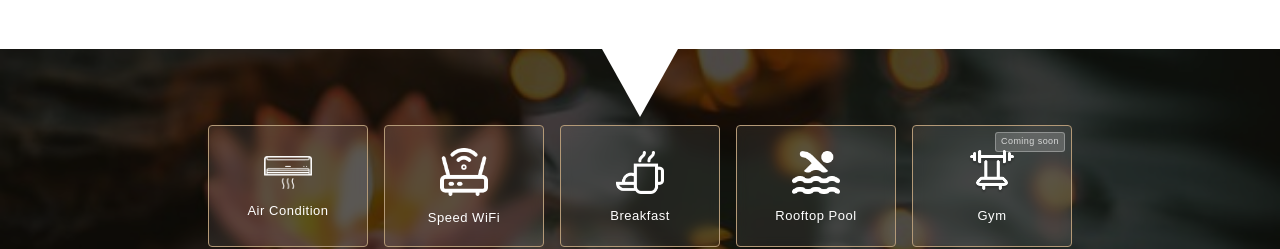
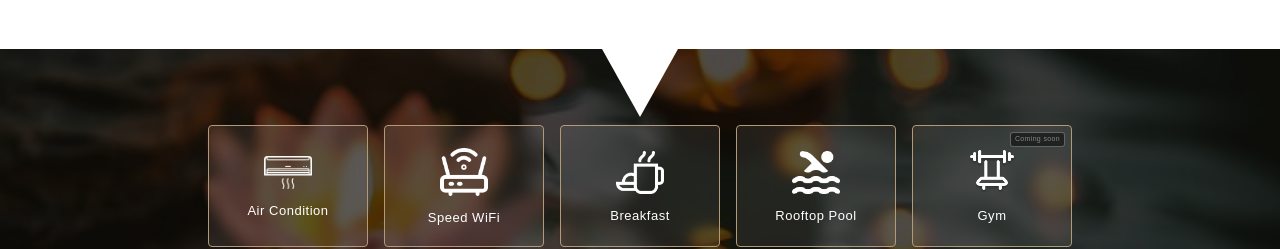
Before and after one commit to isurinduwick/Hotel-Emerald-Bay-Resort-Front-End, a Next.js app in the folder emerald-bay-frontend/: page / in a window 1280 px wide. Shown: the part 1400-1649 px from the top of the page. Built offline with nearby package versions, Linux system fonts and the light colour scheme; a web font is replaced by a local one.

Commit message:
style: reduce 'Coming soon' label size and update color opacity

```diff
--- a/emerald-bay-frontend/src/components/ServicesSection.tsx
+++ b/emerald-bay-frontend/src/components/ServicesSection.tsx
@@ -152,14 +152,14 @@ export default function ServicesSection() {
                       position: "absolute",
                       top: "6px",
                       right: "6px",
-                      background: "rgba(255,255,255,0.18)",
+                      background: "rgba(0,0,0,0.47)",
                       border: "1px solid rgba(255,255,255,0.3)",
                       borderRadius: "3px",
-                      color: "rgba(255,255,255,0.75)",
-                      fontSize: "9px",
+                      color: "rgba(255,255,255,0.45)",
+                      fontSize: "7px",
                       fontFamily: "'Libre Franklin', sans-serif",
                       letterSpacing: "0.05em",
-                      padding: "2px 5px",
+                      padding: "1px 4px",
                     }}
                   >
                     Coming soon
```
